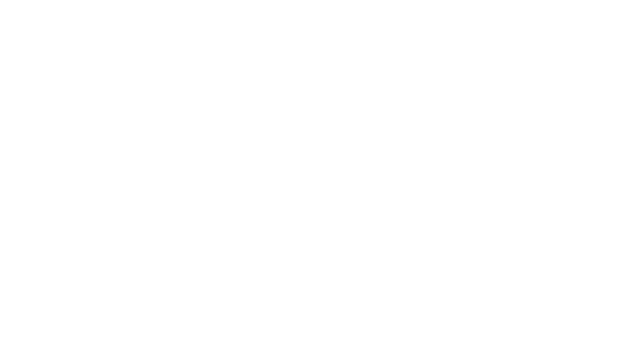
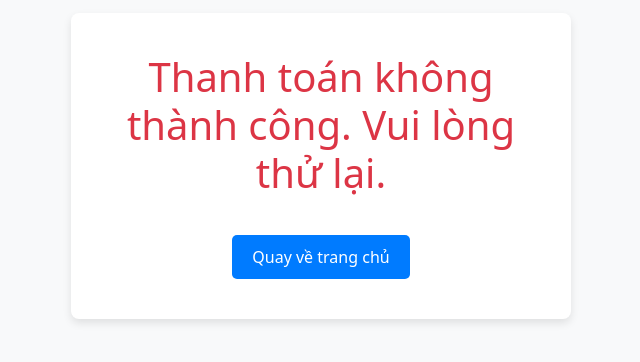
Before and after one commit to nguyenphuongtra/Ordering-Foods, a React (Create React App) app in the folder frontend/: page /vnpay_return in a window 1280 px wide. Before the commit this address had no page. Shown: the part 234-596 px from the top of the page, without its empty margins (319-959 px from the left). Built offline with nearby package versions, Linux system fonts and the light colour scheme.

Commit message:
Thêm phương thức thanh toán bằng VNPAY

```diff
--- a/frontend/src/App.js
+++ b/frontend/src/App.js
@@ -1,13 +1,6 @@
 import { useEffect, useState, useContext } from 'react';
-import {
-  BrowserRouter as Router,
-  Routes,
-  Route,
-  useNavigate,
-  Navigate,
-} from 'react-router-dom';
+import {BrowserRouter as Router,Routes, Route, useNavigate, Navigate,} from 'react-router-dom';
 import 'bootstrap/dist/css/bootstrap.min.css';
-
 import Menu from './pages/Menu';
 import CartModal from './components/CartModal';
 import { CartProvider } from './contexts/CartContext';
@@ -26,8 +19,8 @@ import Login from './pages/Login';
 import Register from './pages/Register';
 import About from './pages/About';
 import Contact from './pages/Contact';
+import VnpayReturn from './pages/VnpayReturn';
 
-// Component xử lý token từ URL
 function TokenHandler() {
   const navigate = useNavigate();
   useEffect(() => {
@@ -35,14 +28,13 @@ function TokenHandler() {
     const token = params.get('token');
     if (token) {
       localStorage.setItem('token', token);
-      window.history.replaceState({}, document.title, "/");
+      window.history.replaceState({}, document.title, "/menu");
       navigate('/');
     }
   }, [navigate]);
   return null;
 }
 
-// Giao diện admin
 const AdminLayout = () => {
   const [tab, setTab] = useState('dashboard');
   const tabs = [
@@ -87,7 +79,6 @@ const AdminLayout = () => {
   );
 };
 
-// Route dành cho admin (chặn nếu không phải admin)
 const AdminRoute = ({ children }) => {
   const { user, loading } = useContext(AuthContext);
 
@@ -108,7 +99,6 @@ const AdminRoute = ({ children }) => {
   return children;
 };
 
-// Layout chung cho trang client
 function Layout({ children }) {
   return (
     <>
@@ -118,7 +108,6 @@ function Layout({ children }) {
   );
 }
 
-// App chính
 function App() {
   return (
     <AuthProvider>
@@ -131,7 +120,8 @@ function App() {
             <Route path="/register" element={<Register />} />
             <Route path="/about" element={<About />} />
             <Route path="/contact" element={<Contact />} />
-            <Route path="/checkout-success" element={<Success />} />
+            <Route path="/success" element={<Success />} />
+            <Route path="/vnpay_return" element={<VnpayReturn />} />
 
             <Route path="/login-success" element={<LoginSuccess />} />
             <Route path="/checkout/:tableId?" element={
@@ -149,15 +139,11 @@ function App() {
                 <Menu />
               </Layout>
             } />
-
-            {/* Admin routes */}
             <Route path="/admin" element={
               <AdminRoute>
                 <AdminLayout />
               </AdminRoute>
             } />
-
-            {/* Redirect root / về /menu */}
             <Route path="/" element={<Navigate to="/menu" replace />} />
           </Routes>
         </Router>
--- a/frontend/src/pages/Checkout.js
+++ b/frontend/src/pages/Checkout.js
@@ -11,8 +11,8 @@ export default function Checkout() {
   const { user } = useContext(AuthContext);
   const navigate = useNavigate();
   const [loading, setLoading] = useState(false);
+  const [paymentMethod, setPaymentMethod] = useState('Tại quầy');
 
-  // Clean tableId
   const paramTableId = cleanId(rawParam);
   const contextTableId = cleanId(rawContext);
   const tableId = paramTableId || contextTableId || cleanId(localStorage.getItem('tableId'));
@@ -27,14 +27,25 @@ export default function Checkout() {
       tableId,
       items: cartItems.map(item => ({ food: item._id || item.id, quantity: item.quantity })),
       totalAmount: getTotalPrice(),
+      paymentMethod,
       status: 'Đang xử lý'
     };
 
     setLoading(true);
     try {
       const newOrder = await apiService.createOrder(orderData);
-      clearCart();
-      navigate('/checkout-success', { state: { order: newOrder.data || newOrder, tableId } });
+      if (paymentMethod === 'VNPAY') {
+        const paymentUrlData = {
+          orderId: newOrder.data._id,
+          amount: newOrder.data.totalAmount,
+          orderDescription: `Thanh toan don hang cho ban ${tableId}`,
+        };
+        const paymentUrlResponse = await apiService.createPaymentUrl(paymentUrlData);
+        window.location.href = paymentUrlResponse.data;
+      } else {
+        clearCart();
+        navigate('/success', { state: { order: newOrder.data || newOrder, tableId } });
+      }
     } catch (error) {
       console.error('Thanh toán thất bại', error.message);
       alert('Thanh toán thất bại. Vui lòng thử lại.');
@@ -115,6 +126,40 @@ export default function Checkout() {
                     <div className="d-flex justify-content-between align-items-center">
                       <h5 className="text-white mb-0 fw-bold">Tổng thanh toán:</h5>
                       <h4 className="text-white mb-0 fw-bold">{getTotalPrice().toLocaleString()}₫</h4>
+                    </div>
+                  </div>
+                </div>
+
+                <div className="mt-4">
+                  <h5 className="fw-bold mb-3">Chọn phương thức thanh toán</h5>
+                  <div className="d-flex justify-content-around">
+                    <div className="form-check">
+                      <input
+                        className="form-check-input"
+                        type="radio"
+                        name="paymentMethod"
+                        id="cash"
+                        value="Tại quầy"
+                        checked={paymentMethod === 'Tại quầy'}
+                        onChange={() => setPaymentMethod('Tại quầy')}
+                      />
+                      <label className="form-check-label" htmlFor="cash">
+                        Tại quầy
+                      </label>
+                    </div>
+                    <div className="form-check">
+                      <input
+                        className="form-check-input"
+                        type="radio"
+                        name="paymentMethod"
+                        id="vnpay"
+                        value="VNPAY"
+                        checked={paymentMethod === 'VNPAY'}
+                        onChange={() => setPaymentMethod('VNPAY')}
+                      />
+                      <label className="form-check-label" htmlFor="vnpay">
+                        VNPAY
+                      </label>
                     </div>
                   </div>
                 </div>
--- a/frontend/src/pages/Login.js
+++ b/frontend/src/pages/Login.js
@@ -13,7 +13,7 @@ const Login = () => {
   const location = useLocation();
   const { login } = useContext(AuthContext);
 
-  const from = location.state?.from?.pathname || "/";
+  const from = location.state?.from?.pathname || "/menu";
 
   useEffect(() => {
     const params = new URLSearchParams(location.search);
--- a/frontend/src/pages/Menu.js
+++ b/frontend/src/pages/Menu.js
@@ -25,7 +25,6 @@ const Menu = () => {
   const [menuLoading, setMenuLoading] = useState(true);
 
   useEffect(() => {
-  // Nếu vẫn đang xác thực, chờ
     if (loading) return;
 
     const rawParam = paramTableId;
@@ -36,13 +35,11 @@ const Menu = () => {
     const s = cleanId(rawStorage);
     const t = p || c || s;
 
-    // Nếu không có tableId hợp lệ, điều hướng về trang chủ
     if (!t) {
       navigate('/');
       return;
     }
 
-    // Nếu đã xác thực xong mà chưa đăng nhập, chuyển về login
     if (!user) {
       navigate('/login', {
         state: { from: { pathname: `/menu/${t}` }, tableId: t }
@@ -50,7 +47,6 @@ const Menu = () => {
       return;
     }
 
-    // Đã đăng nhập và có tableId, tiến hành thiết lập
     setTableId(t);
     if (typeof window !== 'undefined') {
       localStorage.setItem('tableId', t);
--- /dev/null
+++ b/frontend/src/pages/VnpayReturn.js
@@ -0,0 +1,55 @@
+import React, { useEffect, useState } from 'react';
+import { useLocation, Link } from 'react-router-dom';
+import '../style/VnpayReturn.css';
+
+const VnpayReturn = () => {
+    const location = useLocation();
+    const [message, setMessage] = useState('Đang xử lý...');
+    const [isSuccess, setIsSuccess] = useState(false);
+    const [transactionDetails, setTransactionDetails] = useState(null);
+
+    useEffect(() => {
+        const queryParams = new URLSearchParams(location.search);
+        const vnp_ResponseCode = queryParams.get('vnp_ResponseCode');
+
+        const details = {
+            orderId: queryParams.get('vnp_TxnRef'),
+            amount: (parseInt(queryParams.get('vnp_Amount')) / 100).toLocaleString('vi-VN', { style: 'currency', currency: 'VND' }),
+            bankCode: queryParams.get('vnp_BankCode'),
+            transactionNo: queryParams.get('vnp_TransactionNo'),
+            payDate: queryParams.get('vnp_PayDate'),
+        };
+
+        if (vnp_ResponseCode === '00') {
+            setMessage('Thanh toán thành công!');
+            setIsSuccess(true);
+            setTransactionDetails(details);
+        } else {
+            setMessage('Thanh toán không thành công. Vui lòng thử lại.');
+            setIsSuccess(false);
+        }
+    }, [location]);
+
+    return (
+        <div className="vnpay-return-container">
+            <div className="vnpay-return-card">
+                <h1 className={isSuccess ? 'success-text' : 'error-text'}>
+                    {message}
+                </h1>
+                {isSuccess && transactionDetails && (
+                    <div className="transaction-details">
+                        <h2>Chi tiết giao dịch</h2>
+                        <p><strong>Mã đơn hàng:</strong> {transactionDetails.orderId}</p>
+                        <p><strong>Số tiền:</strong> {transactionDetails.amount}</p>
+                        <p><strong>Ngân hàng:</strong> {transactionDetails.bankCode}</p>
+                        <p><strong>Mã giao dịch (VNPAY):</strong> {transactionDetails.transactionNo}</p>
+                        <p><strong>Thời gian thanh toán:</strong> {transactionDetails.payDate}</p>
+                    </div>
+                )}
+                <Link to="/" className="home-button">Quay về trang chủ</Link>
+            </div>
+        </div>
+    );
+};
+
+export default VnpayReturn;
--- a/frontend/src/service/apiService.js
+++ b/frontend/src/service/apiService.js
@@ -134,6 +134,15 @@ const apiService = {
       },
       body: JSON.stringify(data),
     }),
+  createPaymentUrl: (data) =>
+    request(`${API_BASE_URL}/payment/create_payment_url`, {
+      method: 'POST',
+      headers: {
+        'Content-Type': 'application/json',
+        ...getAuthHeaders(),
+      },
+      body: JSON.stringify(data),
+    }),
   updateOrder: (id, data) =>
     request(`${API_BASE_URL}/orders/${id}`, {
       method: 'PUT',
@@ -209,6 +218,7 @@ const apiService = {
       method: 'DELETE',
       headers: { ...getAuthHeaders() },
     }),
+
 };
 
 export { apiService, API_BASE_URL, getAuthHeaders, request };
--- /dev/null
+++ b/frontend/src/style/VnpayReturn.css
@@ -0,0 +1,56 @@
+.vnpay-return-container {
+    display: flex;
+    justify-content: center;
+    align-items: center;
+    height: 100vh;
+    background-color: #f8f9fa;
+}
+
+.vnpay-return-card {
+    background: #fff;
+    padding: 40px;
+    border-radius: 8px;
+    box-shadow: 0 4px 8px rgba(0, 0, 0, 0.1);
+    text-align: center;
+    max-width: 500px;
+    width: 100%;
+}
+
+.success-text {
+    color: #28a745;
+}
+
+.error-text {
+    color: #dc3545;
+}
+
+.transaction-details {
+    margin-top: 20px;
+    text-align: left;
+}
+
+.transaction-details h2 {
+    font-size: 1.2rem;
+    margin-bottom: 15px;
+    color: #333;
+}
+
+.transaction-details p {
+    margin-bottom: 10px;
+    font-size: 1rem;
+}
+
+.home-button {
+    display: inline-block;
+    margin-top: 30px;
+    padding: 10px 20px;
+    background-color: #007bff;
+    color: #fff;
+    text-decoration: none;
+    border-radius: 5px;
+    transition: background-color 0.3s;
+}
+
+.home-button:hover {
+    background-color: #0056b3;
+}
```
